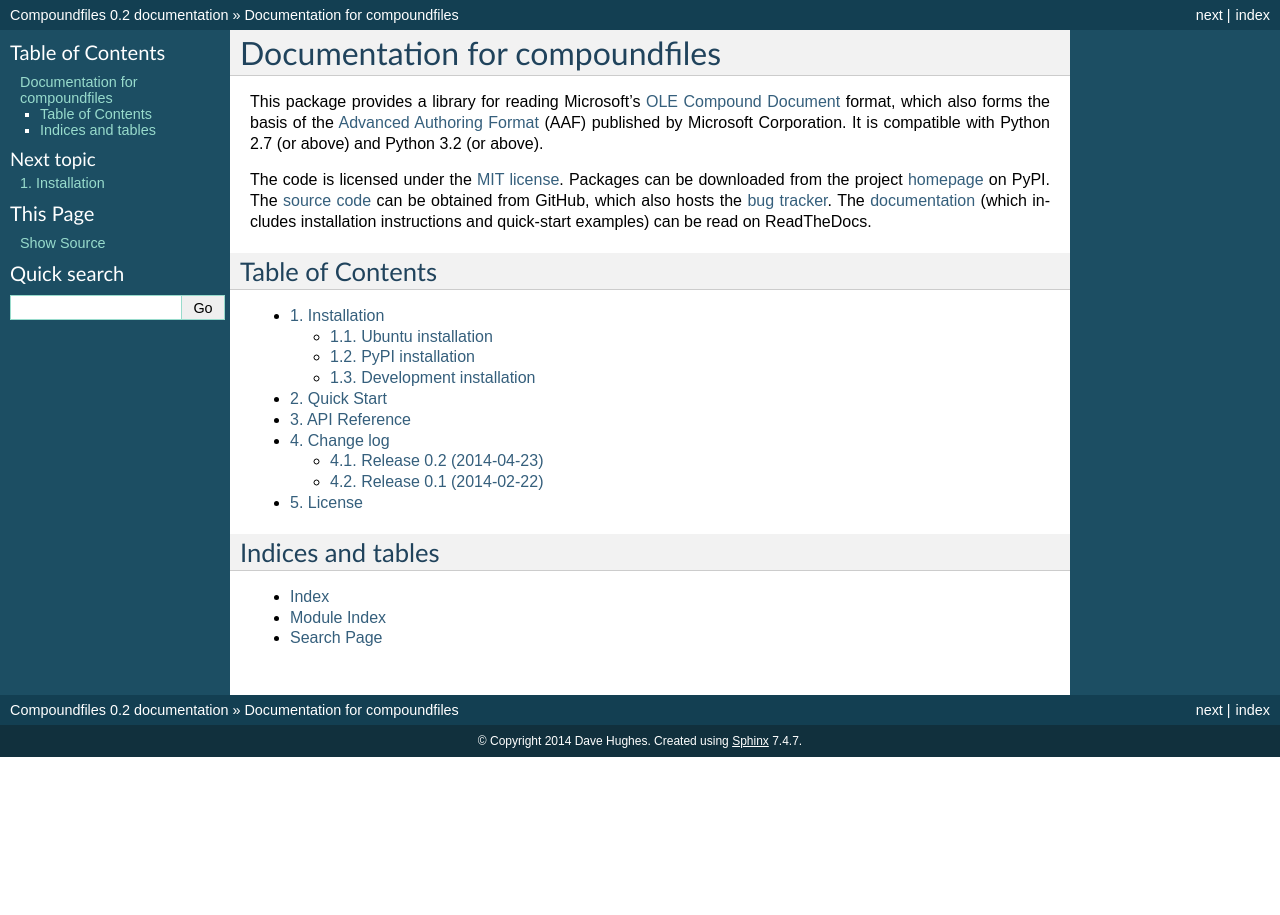
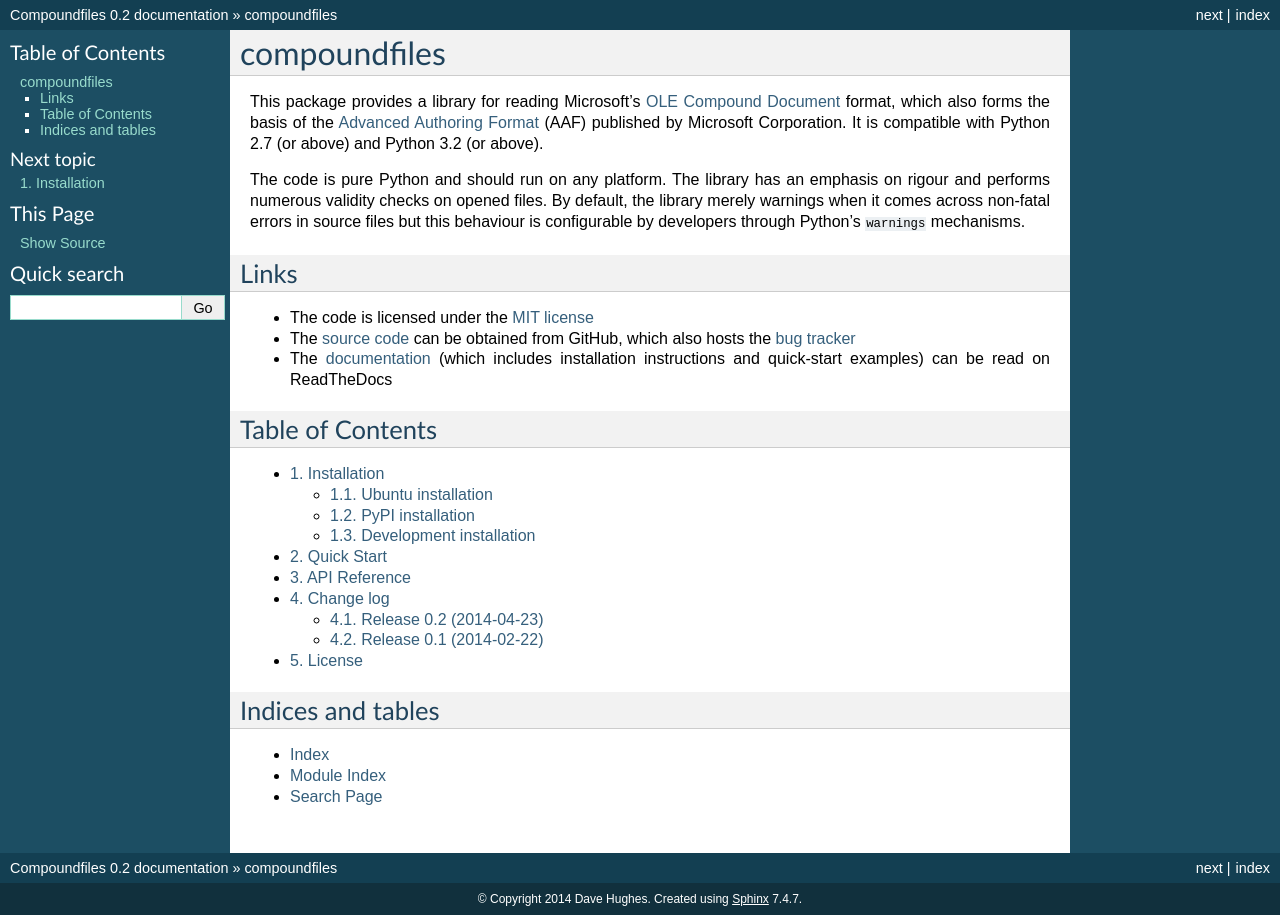
Before and after one commit to waveform-computing/compoundfiles, a Sphinx documentation site: the page built from docs/index.rst, in a window 1280 px wide. Built offline with Sphinx 7.4.7, drawn with Linux system fonts in a browser that asks for light colours.

Commit message:
Tweaked README to be a bit more friendly
Changed docs index to include README

```diff
--- a/README.rst
+++ b/README.rst
@@ -1,19 +1,27 @@
-====================
-compoundfiles README
-====================
+=============
+compoundfiles
+=============
 
 This package provides a library for reading Microsoft's `OLE Compound
 Document`_ format, which also forms the basis of the `Advanced Authoring
 Format`_ (AAF) published by Microsoft Corporation. It is compatible with
 Python 2.7 (or above) and Python 3.2 (or above).
 
-The code is licensed under the `MIT license`_. Packages can be downloaded from
-the project `homepage`_ on PyPI. The `source code`_ can be obtained from
-GitHub, which also hosts the `bug tracker`_. The `documentation`_ (which
-includes installation instructions and quick-start examples) can be read on
-ReadTheDocs.
+The code is pure Python and should run on any platform. The library has an
+emphasis on rigour and performs numerous validity checks on opened files.  By
+default, the library merely warnings when it comes across non-fatal errors in
+source files but this behaviour is configurable by developers through Python's
+``warnings`` mechanisms.
 
-.. _homepage: http://pypi.python.org/pypi/compoundfiles
+Links
+=====
+
+* The code is licensed under the `MIT license`_
+* The `source code`_ can be obtained from GitHub, which also hosts the `bug
+  tracker`_
+* The `documentation`_ (which includes installation instructions and
+  quick-start examples) can be read on ReadTheDocs
+
 .. _documentation: http://compound-files.readthedocs.org/
 .. _source code: https://github.com/waveform80/compoundfiles
 .. _bug tracker: https://github.com/waveform80/compoundfiles/issues
--- a/docs/index.rst
+++ b/docs/index.rst
@@ -1,27 +1,6 @@
 .. _root:
 
-===============================
-Documentation for compoundfiles
-===============================
-
-This package provides a library for reading Microsoft's `OLE Compound
-Document`_ format, which also forms the basis of the `Advanced Authoring
-Format`_ (AAF) published by Microsoft Corporation. It is compatible with
-Python 2.7 (or above) and Python 3.2 (or above).
-
-The code is licensed under the `MIT license`_. Packages can be downloaded from
-the project `homepage`_ on PyPI. The `source code`_ can be obtained from
-GitHub, which also hosts the `bug tracker`_. The `documentation`_ (which
-includes installation instructions and quick-start examples) can be read on
-ReadTheDocs.
-
-.. _homepage: http://pypi.python.org/pypi/compoundfiles
-.. _documentation: http://compound-files.readthedocs.org/
-.. _source code: https://github.com/waveform80/compoundfiles
-.. _bug tracker: https://github.com/waveform80/compoundfiles/issues
-.. _OLE Compound Document: http://www.openoffice.org/sc/compdocfileformat.pdf
-.. _Advanced Authoring Format: http://www.amwa.tv/downloads/specifications/aafcontainerspec-v1.0.1.pdf
-.. _MIT license: http://opensource.org/licenses/MIT
+.. include:: ../README.rst
 
 
 Table of Contents
```
